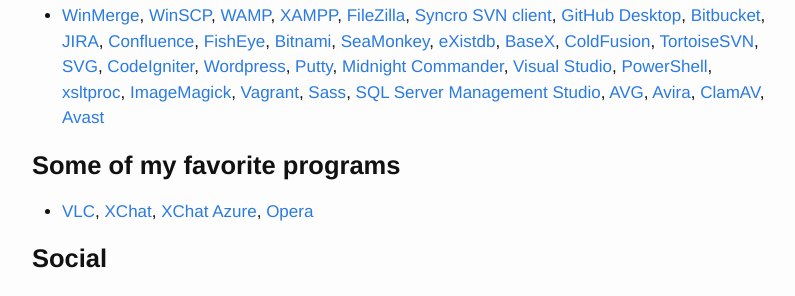
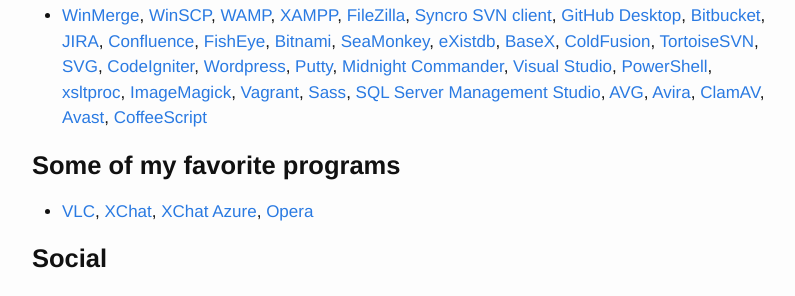
Before and after one commit to slurpcode/beast, a Jekyll site: the page built from about.md, in a window 1280 px wide and 900 px high, scrolled down 1839 px. Shown: the part 152-448 px from the top of the window, without its empty margins (238-1033 px from the left). Built offline with Jekyll 4.4.1, drawn with Linux system fonts in a browser that asks for light colours.

Commit message:
Update about.md

```diff
--- a/about.md
+++ b/about.md
@@ -172,7 +172,8 @@ https://msdn.microsoft.com/en-us/library/mt238290.aspx){:target="_blank"}, [AVG]
 http://www.avg.com){:target="_blank"}, [Avira](
 https://www.avira.com){:target="_blank"}, [ClamAV](
 https://www.clamav.net){:target="_blank"}, [Avast](
-https://www.avast.com){:target="_blank"}
+https://www.avast.com){:target="_blank"}, [CoffeeScript](
+http://coffeescript.org/){:target="_blank"}
 
 
 **Some of my favorite programs**
```
